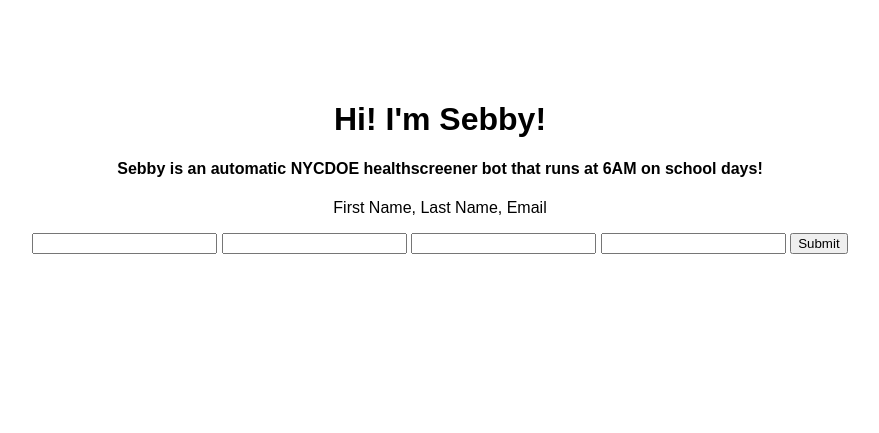
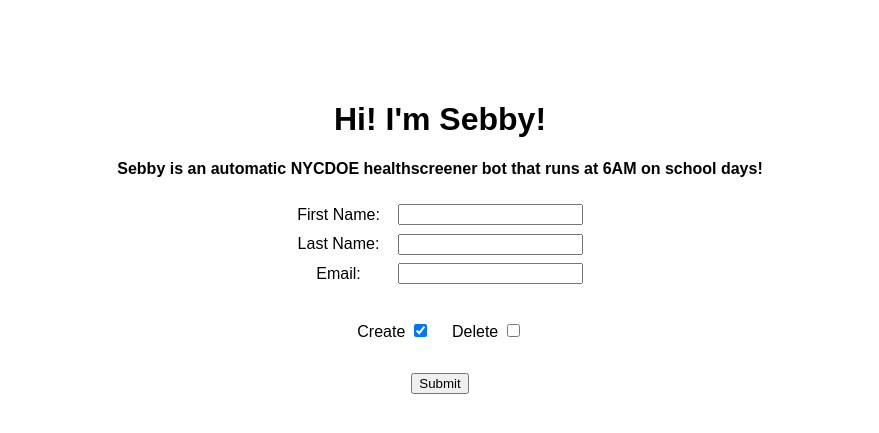
Before and after one commit to Shangmin-Chen/Flask-Form-Bot, a Flask app: page / in a window 1280 px wide. Shown: the top 433 px of the page, without its empty margins (200-1079 px from the left). Run offline with Flask 2, Linux system fonts and the light colour scheme.

Commit message:
update style and function, increased selection to check for false inputs.

```diff
--- a/keep_alive.py
+++ b/keep_alive.py
@@ -14,49 +14,57 @@ def my_form_post():
     fname = request.form["First"]
     lname = request.form["Last"]
     email = request.form["Mail"]
-    yn = request.form["yesno"]
+    create = request.form.get("Create")
+    delete = request.form.get("Delete")
+    if create == "create":
+      create = True
+    if delete == "delete":
+      delete = True
+    if "" == fname or "" == lname or "" == email:
+      return render_template("emptyerror.html")
 
-    if yn == "Delete":
+    elif create == delete:
+      return render_template("one_only.html")
+
+    elif "@" not in email:
+      return render_template("mailerror.html")
+
+    elif delete == True:
       database = db["database"]
       count = 0
       for i in database:
         count += 1
         for j in i:
-          if email in j:
+          if email.upper() in j.upper():
             del database[count-1]
             db["database"] = database
             data = (fname.capitalize(), lname.capitalize())
             return render_template("successdel.html", data=data)
 
-    elif "" == fname or "" == lname or "" == email or "" == yn:
-      return render_template("emptyerror.html")
-
-    elif "@" not in email:
-      return render_template("mailerror.html")
-
     else:
       database = db["database"]
       for i in database:
         for j in i:
-          if email in j:
+          if email.upper() in j.upper():
             data = email
             return render_template("alreadyexist.html", data=data)
 
-    print("New user registered: {} {} {}".format(fname, lname, email))
+    if create == True:
+      print("New user registered: {} {} {}".format(fname, lname, email))
 
-    if "database" in db.keys():
-      database = db["database"]
-      data = [fname, lname, email]
-      database.append(data)
-      db["database"] = database
-      data = (fname.capitalize(), lname.capitalize())
-      return render_template("successadd.html", data=data)
-    else:
-      database = []
-      data = [[fname, lname, email]]
-      db["database"] = data
-      data = (fname.capitalize(), lname.capitalize())
-      return render_template("successadd.html", data=data)
+      if "database" in db.keys():
+        database = db["database"]
+        data = [fname, lname, email]
+        database.append(data)
+        db["database"] = database
+        data = (fname.capitalize(), lname.capitalize())
+        return render_template("successadd.html", data=data)
+      else:
+        database = []
+        data = [[fname, lname, email]]
+        db["database"] = data
+        data = (fname.capitalize(), lname.capitalize())
+        return render_template("successadd.html", data=data)
 
 def run():
   app.run(host='0.0.0.0', port=8080)
--- a/progress.txt
+++ b/progress.txt
@@ -11,3 +11,6 @@ changed up css
 sent data from keep_alive.py to success.html and make user name to be shown on the success webpage.
 
 added a bunch of invalid inputs, and a delete button
+---
+jan 14
+restyled the website, added check boxes for delete and create, selection more false inputs.
--- a/static/css/main.css
+++ b/static/css/main.css
@@ -4,3 +4,15 @@ body{
   text-align: center;
   padding-top: 5em;
 }
+
+.add_pad{
+  margin:2em;
+}
+
+table{
+  margin-left: auto;
+  margin-right: auto;
+}
+table td{
+  padding: .2em .5em
+}
--- a/templates/index.html
+++ b/templates/index.html
@@ -6,18 +6,45 @@
 {% block body %}
 <h1>Hi! I'm Sebby!</h1>
 <h4>Sebby is an automatic NYCDOE healthscreener bot that runs at 6AM on school days!</h4>
-<p>First Name, Last Name, Email</p>
+
 <form action="/" method="POST">
-  <input type="text" name="First">
-  <input type="text" name="Last">
-  <input type="text" name="Mail">
-  <input list="yn" name="yesno">
-  <datalist id="yn" name="yesno">
-    <option value="Create new">
-    <option value="Delete">
-  </datalist>
+  <table>
+    <tr>
+      <td>
+        <label class="desc">First Name:</label>
+      </td>
+      <td>
+        <input type="text" name="First">
+      </td>
+    </tr>
+    <tr>
+      <td>
+        <label class="desc">Last Name:</label>
+      </td>
+      <td>
+        <input type="text" name="Last">
+      </td>
+    </tr>
+    <tr>
+      <td>
+        <label class="desc">Email:</label>
+        <td>
+          <input type="text" name="Mail">
+        </td>
+      </td>
+    </tr>
+  </table>
+
+  <div class="add_pad">
+    <label>Create</label>
+    <input type="checkbox" name="Create" value="create" checked>
+
+    <label>Delete</label>
+    <input type="checkbox" name="Delete" value="delete">
+  </div>
+
   <input type="submit">
-  <!-- <input type="submit" value="Delete"> -->
+
 </form>
 
 {% endblock %}
```
Also changed, not shown: templates/one_only.html (added, +9 -0 lines).
